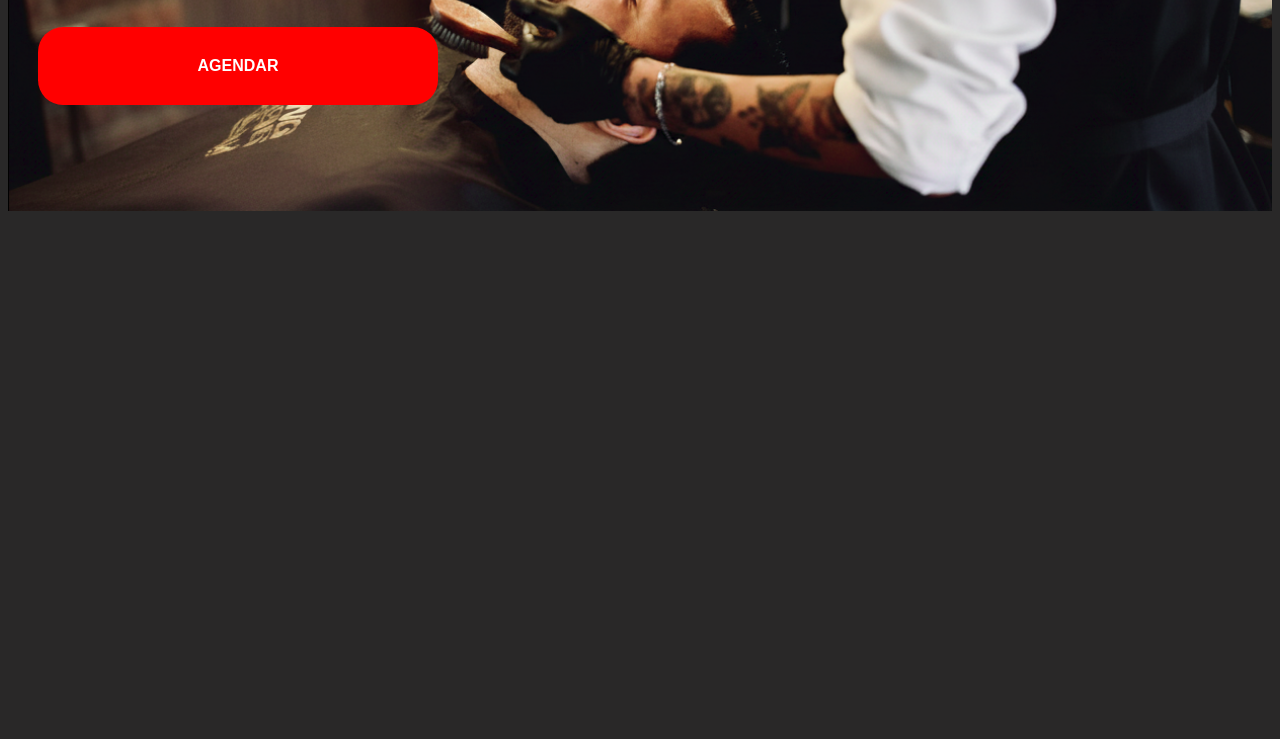
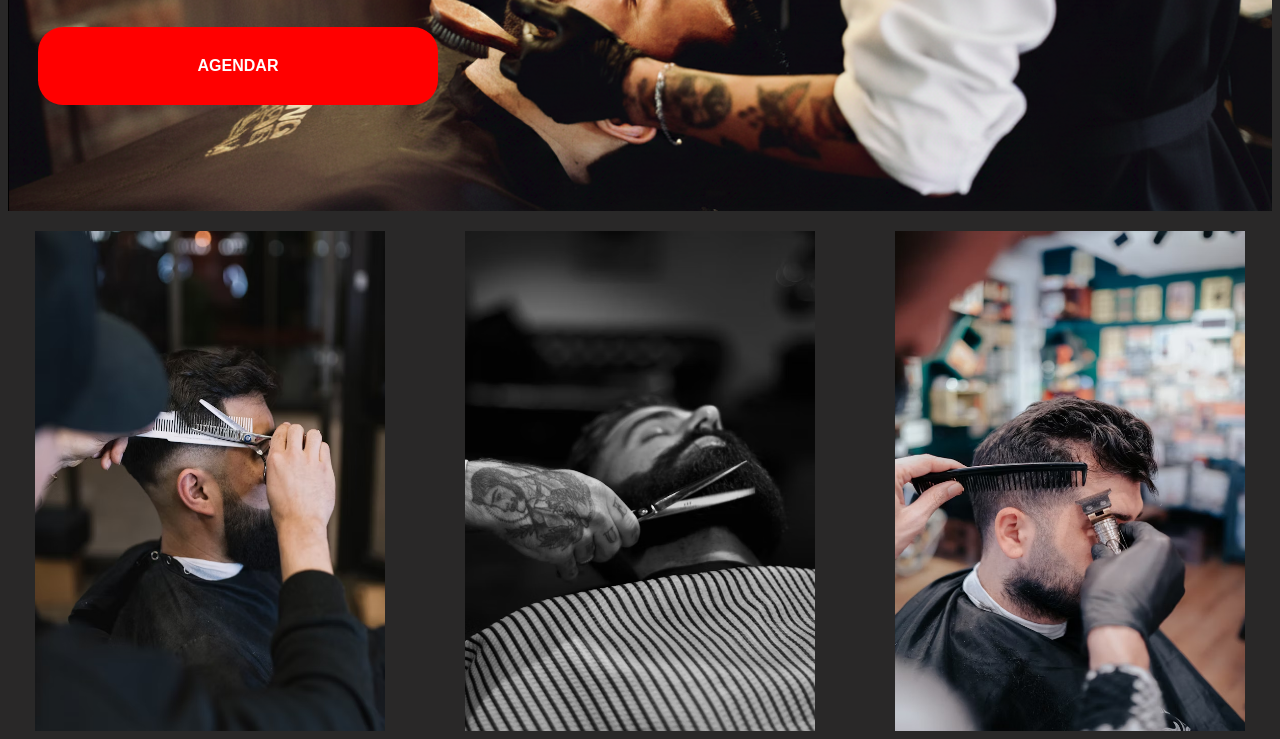
Before and after one commit to murilosantostelles/site-barbearia, a plain HTML site: page menu/index.html in a window 1280 px wide. Shown: the part 428-1167 px from the top of the page. Before the commit the page ends 800 px from the top, so only its background shows below. Drawn offline with Linux system fonts and the light colour scheme.

Commit message:
feat: imagens da parte secundária da primeira página inseridas e com tamanhos definidos

```diff
--- a/menu/index.html
+++ b/menu/index.html
@@ -62,6 +62,10 @@
         </div>
     </div>
     <div class="painelSecundario">
+        <img class="haircut1" src="haircut1.avif" alt="">
+        <img class="haircut3" src="haircut3.avif" alt="">
+        <img class="haircut2" src="haircut2.avif" alt="">
+
 
     </div>
     </div>
--- a/menu/style.css
+++ b/menu/style.css
@@ -143,3 +143,19 @@ body {
     background-color: rgb(95, 9, 9);
     transform: scale(1.05);
 }
+
+.painelSecundario {
+    display: flex;
+    flex-direction: row;
+    margin-top: 20px;
+    gap: 80px;
+    justify-content: center;
+}
+
+.haircut1,
+.haircut2,
+.haircut3 {
+    height: 500px;
+    width: 350px;
+    overflow: hidden;
+}
```
Also changed, not shown: menu/haircut1.avif (added), menu/haircut2.avif (added), menu/haircut3.avif (added).
